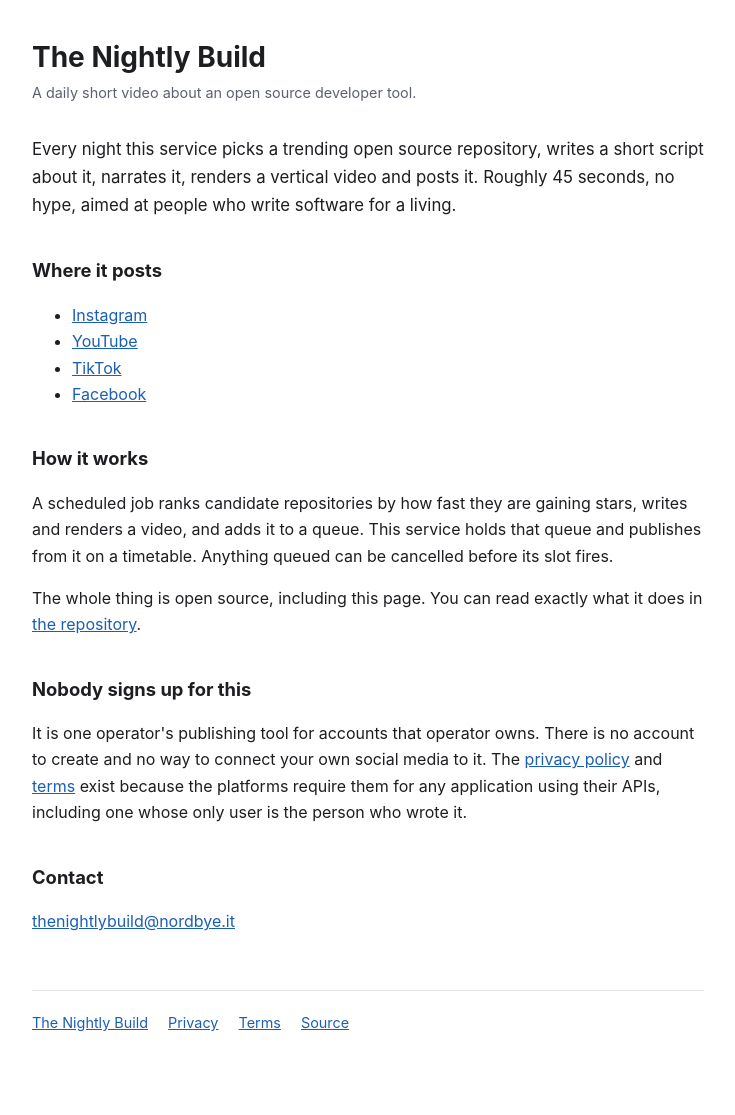
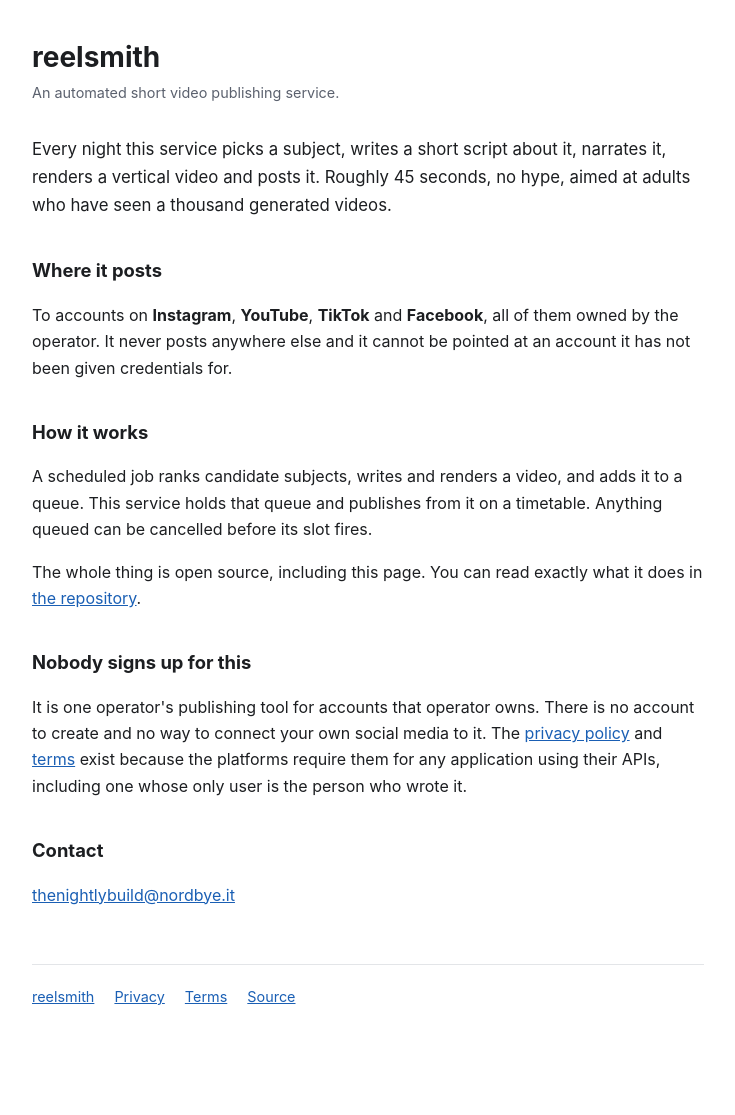
Before and after one commit to mortennordbye/reelsmith, a FastAPI app: page / in a window 1280 px wide. Shown: the whole page, without its empty margins (272-1007 px from the left). After the commit the page ends 1005 px from the top, so only its background shows below. Run offline with FastAPI, Linux system fonts and the light colour scheme.

Commit message:
Say what the service is on the public pages, not who runs it
The three public pages named one identity and listed its four handles. Every
platform holds one privacy policy URL per app, one app now publishes for more
than one identity, and so the second was covered by nothing.

Generating the list from the registered destinations was the obvious fix and
the wrong one: it would name both identities on a URL anyone can read, which
is the link PROFILE.md is gitignored to prevent. Naming none of them covers
all of them and adds nothing to cover the next.

The pages still say which platforms, because neutral is not vague and a
reviewer arriving from an app listing has to be able to tell that the policy
covers the surface being reviewed. What they no longer say is whose accounts
those are.

The contact address became GATEWAY_CONTACT_EMAIL. It is the last identifying
string on pages that name nothing else, and it keeps the address that was
hardcoded as its default, because a privacy policy pointing at a mailbox
nobody reads is worse than one naming an account. A neutral alias finishes
it. That link is also the weaker of the two: an address ties the service to
the identity already openly tied to it, where a second handle would tie two
accounts to each other.

Two identity leaks in code went with it. Five script docstrings used a real
handle as the example for --account, and the sync test used another's handle
and tagline as fixture values, next to the first account's. Both are in a
public repository. And the episode prompt hardcoded one account's end card
line, which put that identity in the repo and made a prompt that cannot serve
a second niche; it reads ENDCARD_TAGLINE now and drops the sentence when
there is none.

Verification: pytest 1053 passed, ruff clean. New tests assert the pages name
no second identity anywhere and no first identity outside its contact
address, that they still name the four platforms, and that the address is
settable.

```diff
--- a/gateway/pages.py
+++ b/gateway/pages.py
@@ -54,20 +54,31 @@ router = APIRouter()
 templates = Jinja2Templates(directory=str(Path(__file__).parent / "templates"))
 
 
+def _public(request: Request) -> dict:
+    """What every public page needs, which is one thing.
+
+    The contact address is a setting rather than a string in three templates,
+    because it is the last identifying text on pages that are otherwise
+    deliberately identity-neutral. Naming no account is what lets one policy
+    URL cover every identity this service publishes for.
+    """
+    return {"contact_email": request.app.state.cfg.contact_email}
+
+
 @router.get("/", response_class=HTMLResponse, name="index_page")
 async def index(request: Request) -> Any:
-    """What this account is, for somebody who arrived from an app listing."""
-    return templates.TemplateResponse(request, "index.html", {})
+    """What this service is, for somebody who arrived from an app listing."""
+    return templates.TemplateResponse(request, "index.html", _public(request))
 
 
 @router.get("/privacy", response_class=HTMLResponse, name="privacy_page")
 async def privacy(request: Request) -> Any:
-    return templates.TemplateResponse(request, "privacy.html", {})
+    return templates.TemplateResponse(request, "privacy.html", _public(request))
 
 
 @router.get("/terms", response_class=HTMLResponse, name="terms_page")
 async def terms(request: Request) -> Any:
-    return templates.TemplateResponse(request, "terms.html", {})
+    return templates.TemplateResponse(request, "terms.html", _public(request))
 
 
 def _callback(request: Request, *, platform: str, script: str) -> Any:
--- a/gateway/templates/index.html
+++ b/gateway/templates/index.html
@@ -1,27 +1,23 @@
 {% extends "public_base.html" %}
-{% block title %}The Nightly Build{% endblock %}
+{% block title %}reelsmith{% endblock %}
 {% block content %}
-<h1>The Nightly Build</h1>
-<p class="dateline">A daily short video about an open source developer tool.</p>
+<h1>reelsmith</h1>
+<p class="dateline">An automated short video publishing service.</p>
 
-<p class="lede">Every night this service picks a trending open source repository,
-writes a short script about it, narrates it, renders a vertical video and posts
-it. Roughly 45 seconds, no hype, aimed at people who write software for a
-living.</p>
+<p class="lede">Every night this service picks a subject, writes a short
+script about it, narrates it, renders a vertical video and posts it. Roughly 45
+seconds, no hype, aimed at adults who have seen a thousand generated videos.</p>
 
 <h2>Where it posts</h2>
-<ul>
-  <li><a href="https://www.instagram.com/thenightlybuild/">Instagram</a></li>
-  <li><a href="https://www.youtube.com/@thenightlybuild">YouTube</a></li>
-  <li><a href="https://www.tiktok.com/@thenightlybuild">TikTok</a></li>
-  <li><a href="https://www.facebook.com/1236596692875712">Facebook</a></li>
-</ul>
+<p>To accounts on <strong>Instagram</strong>, <strong>YouTube</strong>,
+<strong>TikTok</strong> and <strong>Facebook</strong>, all of them owned by the
+operator. It never posts anywhere else and it cannot be pointed at an account
+it has not been given credentials for.</p>
 
 <h2>How it works</h2>
-<p>A scheduled job ranks candidate repositories by how fast they are gaining
-stars, writes and renders a video, and adds it to a queue. This service holds
-that queue and publishes from it on a timetable. Anything queued can be
-cancelled before its slot fires.</p>
+<p>A scheduled job ranks candidate subjects, writes and renders a video, and
+adds it to a queue. This service holds that queue and publishes from it on a
+timetable. Anything queued can be cancelled before its slot fires.</p>
 
 <p>The whole thing is open source, including this page. You can read exactly
 what it does in <a href="https://github.com/mortennordbye/reelsmith">the
@@ -35,5 +31,5 @@ because the platforms require them for any application using their APIs,
 including one whose only user is the person who wrote it.</p>
 
 <h2>Contact</h2>
-<p><a href="mailto:thenightlybuild@nordbye.it">thenightlybuild@nordbye.it</a></p>
+<p><a href="mailto:{{ contact_email }}">{{ contact_email }}</a></p>
 {% endblock %}
--- a/gateway/templates/public_base.html
+++ b/gateway/templates/public_base.html
@@ -3,7 +3,7 @@
 <head>
 <meta charset="utf-8">
 <meta name="viewport" content="width=device-width, initial-scale=1">
-<title>{% block title %}The Nightly Build{% endblock %}</title>
+<title>{% block title %}reelsmith{% endblock %}</title>
 <style>
   /* Self-contained on purpose. These pages are read by people who arrived from
      a platform's app listing, on unknown devices, and they must render with no
@@ -49,7 +49,7 @@
 {% block content %}{% endblock %}
 </main>
 <footer>
-  <a href="/">The Nightly Build</a>
+  <a href="/">reelsmith</a>
   <a href="/privacy">Privacy</a>
   <a href="/terms">Terms</a>
   <a href="https://github.com/mortennordbye/reelsmith">Source</a>
--- a/scripts/facebook_authorise.py
+++ b/scripts/facebook_authorise.py
@@ -7,7 +7,7 @@ token rather than a client pair plus a refresh token.
 
 Run it once per Page:
 
-    uv run python scripts/authorise.py facebook --account thewholequote
+    uv run python scripts/authorise.py facebook --account <name>
 
 It reads `FACEBOOK_APP_ID` and `FACEBOOK_APP_SECRET` from the environment,
 never from argv, which is visible in `ps` and lands in shell history.
--- a/scripts/instagram_authorise.py
+++ b/scripts/instagram_authorise.py
@@ -8,7 +8,7 @@ and is the step that does not survive a fifth.
 
 Run it once per account:
 
-    uv run python scripts/authorise.py instagram --account thewholequote
+    uv run python scripts/authorise.py instagram --account <name>
 
 It opens the Meta app dashboard on the page the token comes from, walks the
 three steps there, then asks for the long-lived user token on a prompt rather
--- a/scripts/tiktok_authorise.py
+++ b/scripts/tiktok_authorise.py
@@ -9,7 +9,7 @@ account's `.env`.
 
 Run it once per account:
 
-    uv run python scripts/authorise.py tiktok --account thewholequote
+    uv run python scripts/authorise.py tiktok --account <name>
 
 It reads `TIKTOK_CLIENT_KEY` and `TIKTOK_CLIENT_SECRET` from the environment,
 never from argv, which is visible in `ps` and lands in shell history. The result
--- a/scripts/youtube_authorise.py
+++ b/scripts/youtube_authorise.py
@@ -10,7 +10,7 @@ file, a shell history or a terminal scrollback on the way.
 
 Run it once per channel:
 
-    uv run python scripts/authorise.py youtube --account thewholequote
+    uv run python scripts/authorise.py youtube --account <name>
 
 It reads `YOUTUBE_CLIENT_ID` and `YOUTUBE_CLIENT_SECRET` from `.env`, the same
 way every other secret in this repo is read. The console's downloaded JSON
```
Also changed, not shown: gateway/config.py (+12 -0 lines), gateway/templates/privacy.html (+11 -17 lines), gateway/templates/terms.html (+7 -13 lines), pipeline/episodes.py (+30 -2 lines), scripts/authorise.py (+4 -4 lines), tests/test_episodes.py (+40 -0 lines), tests/test_gateway_pages.py (+57 -0 lines), tests/test_sync_private.py (+4 -4 lines).
